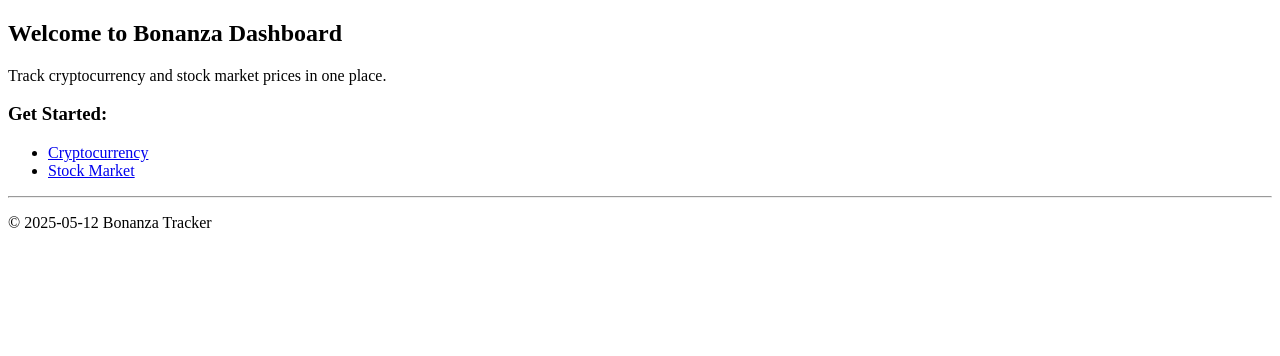
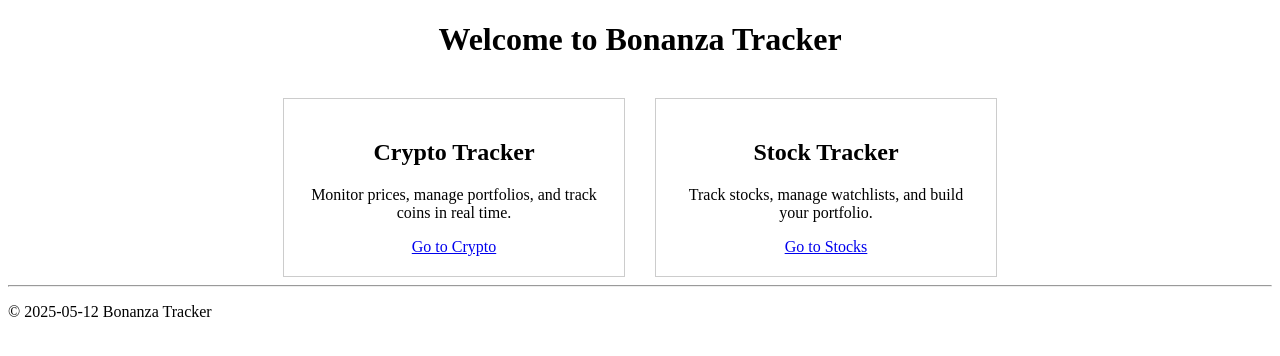
Before and after one commit to CalebCoughenour/profile-tracker-api, a Flask app: page / in a window 1280 px wide. Shown: the part 108-464 px from the top of the page. Run offline with Flask 3, Linux system fonts and the light colour scheme.

Commit message:
change styles slightly for two categories

```diff
--- a/app/templates/home.html
+++ b/app/templates/home.html
@@ -1,14 +1,20 @@
 {% extends "base.html" %}
-{% block title %}Bonanza Home - Crypto & Stock Tracker{% endblock %}
+{% block title %}Home - Bonanza Tracker{% endblock %}
 
 {% block content %}
-    <h2>Welcome to Bonanza Dashboard</h2>
-    <p>Track cryptocurrency and stock market prices in one place.</p>
-    <div>
-        <h3>Get Started:</h3>
-        <ul>
-            <li><a href="{{ url_for('main.crypto_dashboard') }}">Cryptocurrency</a></li>
-            <li><a href="{{ url_for('main.stock_dashboard') }}">Stock Market</a></li>
-        </ul>
+<h1 align="center">Welcome to Bonanza Tracker</h1>
+
+<div style="display: flex; gap: 30px; justify-content: center; margin-top: 40px;">
+    <div style="border: 1px solid #ccc; padding: 20px; width: 300px; text-align: center;">
+        <h2>Crypto Tracker</h2>
+        <p>Monitor prices, manage portfolios, and track coins in real time.</p>
+        <a href="{{ url_for('main.crypto_dashboard') }}">Go to Crypto</a>
     </div>
+
+    <div style="border: 1px solid #ccc; padding: 20px; width: 300px; text-align: center;">
+        <h2>Stock Tracker</h2>
+        <p>Track stocks, manage watchlists, and build your portfolio.</p>
+        <a href="{{ url_for('main.stock_dashboard') }}">Go to Stocks</a>
+    </div>
+</div>
 {% endblock %}
```
